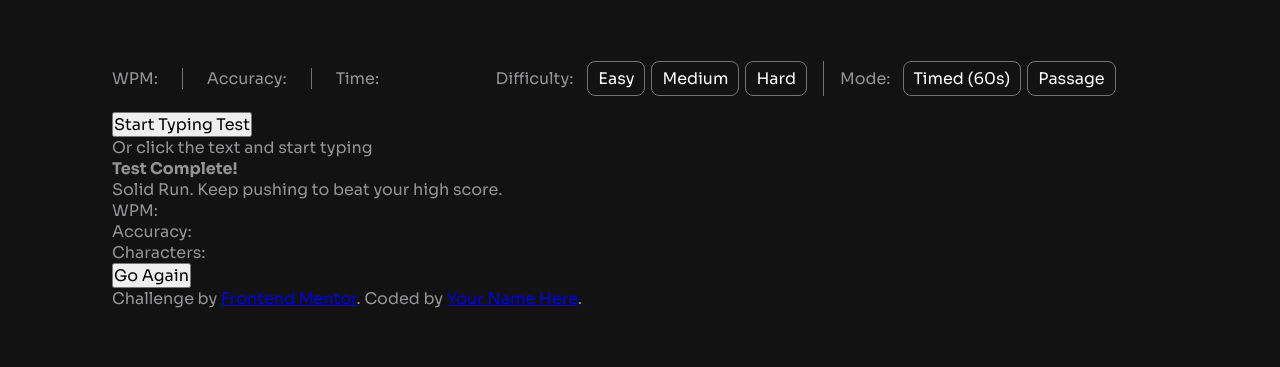
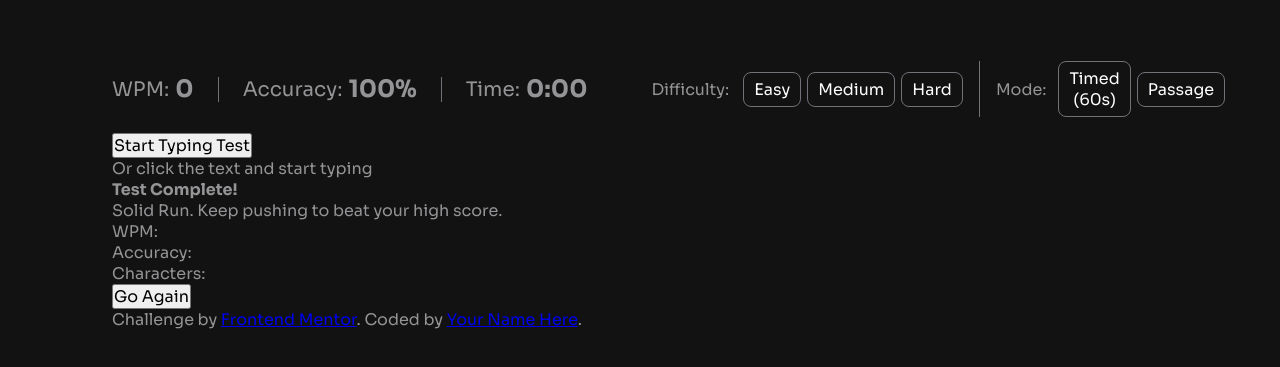
Before and after one commit to michellecordovi/typing-speed-test, a website: page index.html in a window 1280 px wide. Shown: the part 75-442 px from the top of the page. Drawn offline with Linux system fonts and the light colour scheme.

Commit message:
Update fonts for stats

```diff
--- a/index.html
+++ b/index.html
@@ -36,9 +36,9 @@
     <section class="stats-bar">
       <!-- REAL TIME STATES -->
       <div class="stats">
-        <p id="wpm">WPM:</p>
-        <p id="accuracy">Accuracy:</p>
-        <p id="time">Time:</p>
+        <p id="wpm">WPM: <span>0</span></p>
+        <p id="accuracy">Accuracy: <span>100%</span></p>
+        <p id="time">Time: <span>0:00</span></p>
       </div>
 
       <!-- DIFFICULTY AND MODE TOGGLES -->
--- a/styles.css
+++ b/styles.css
@@ -74,10 +74,23 @@ header{
         #time{
             padding-left: 24px;
         }
+
+        p{
+            display: flex;
+            align-items: center;
+            gap: 6px;
+            font-size: 20px;
+        }
+        p span{
+            font-size: 24px;
+            font-weight: bold;
+            line-height: 100%;
+        }
     }
 
     .toggles{
         display: flex;
+        justify-self: end;
 
         .toggle{
             padding: 6px 10px;
```
